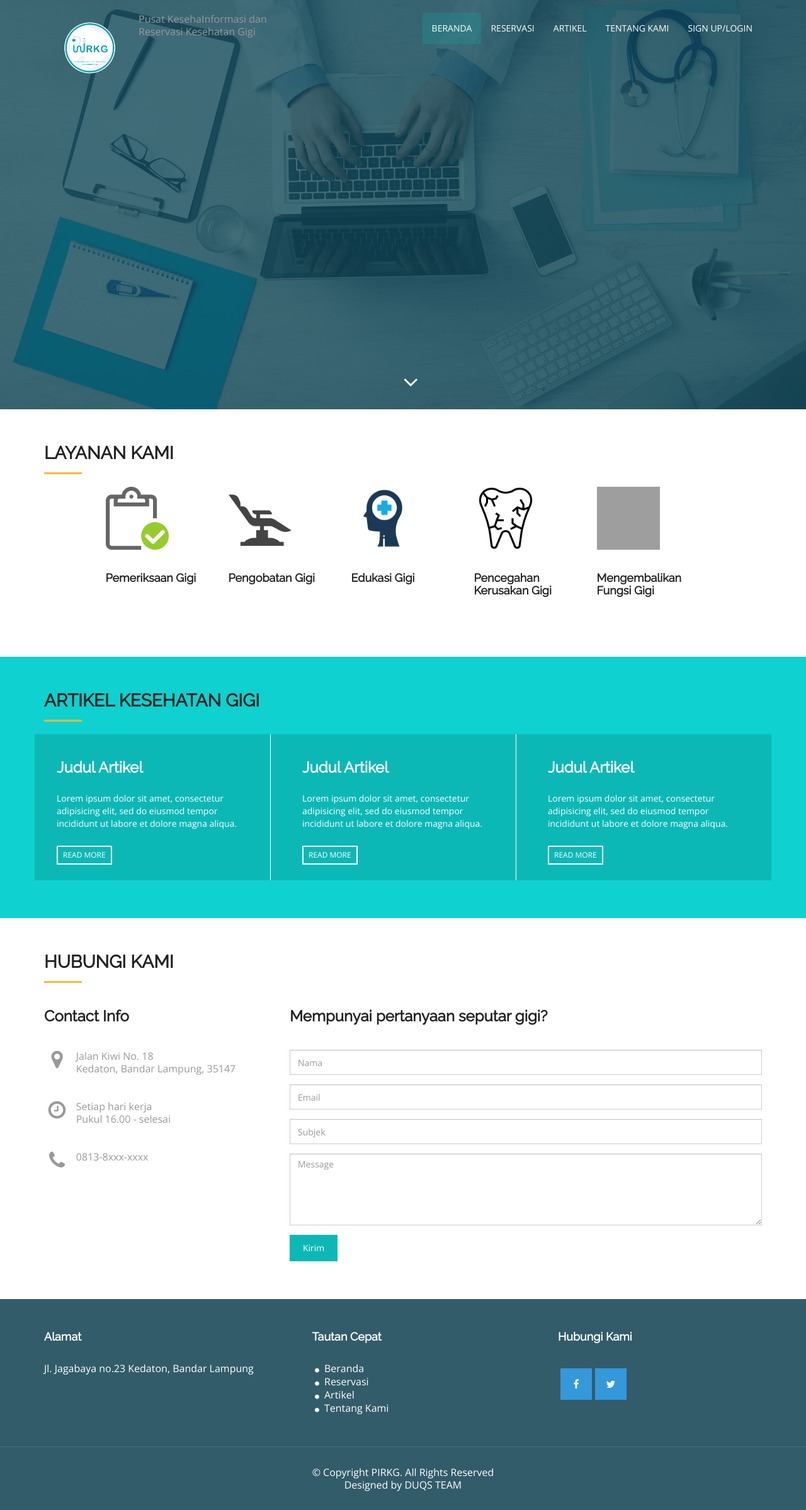
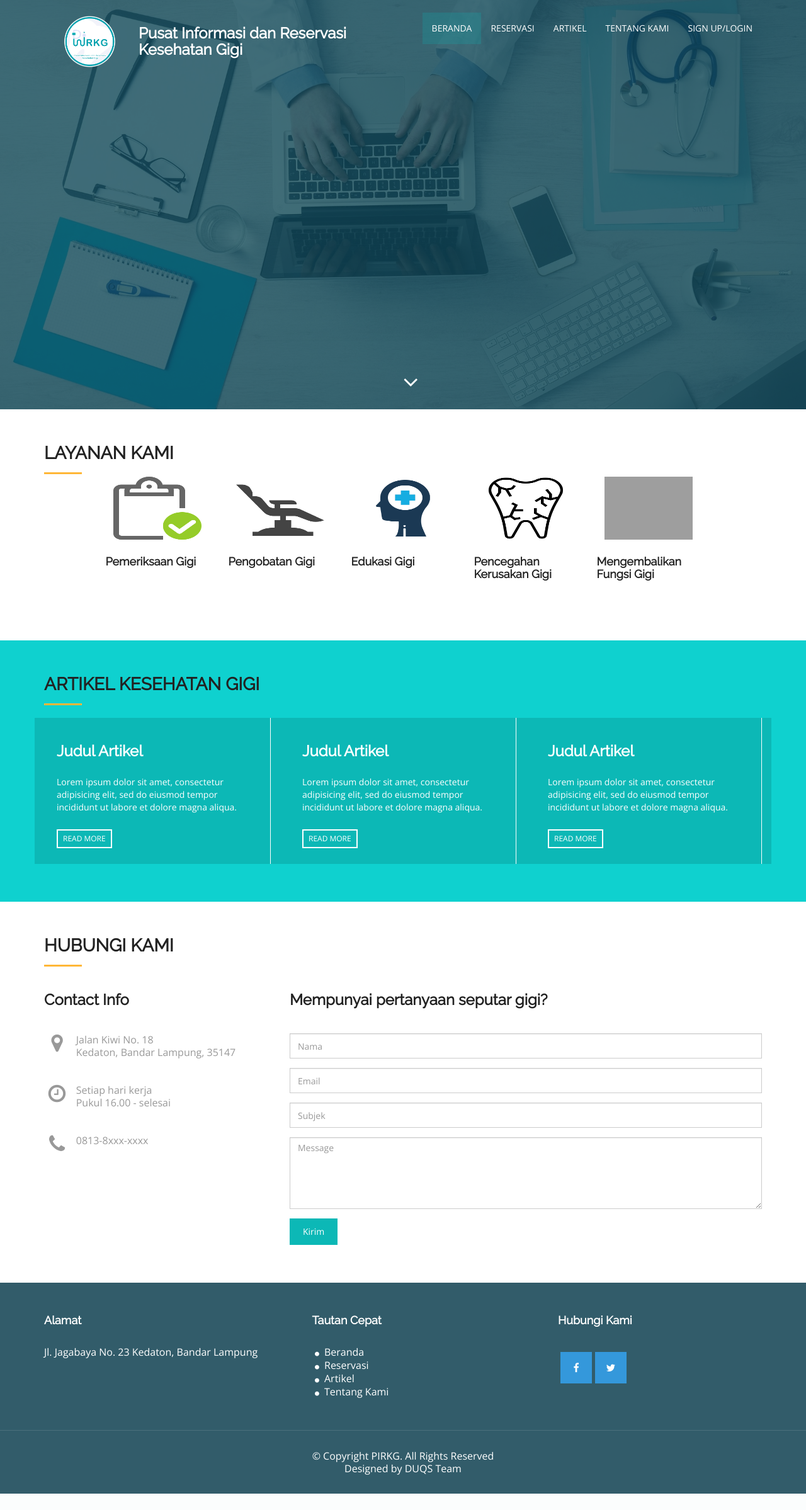
Before and after one commit to Mariadinii/PIRKG, a CodeIgniter app: page /PIRKG/ in a window 1280 px wide. Shown: the whole page at 63% size. After the commit the page ends 2372 px from the top, so only its background shows below. Run offline with CodeIgniter, Linux system fonts and the light colour scheme; some libraries are stand-ins or nearby versions; some web fonts are replaced; grey boxes are pictures that could not be loaded.

Commit message:
update tampilan awal

```diff
--- a/application/views/pages/home.php
+++ b/application/views/pages/home.php
@@ -10,7 +10,7 @@
         <div class="col-md-2 col-sm-2">
           <div class="service-info">
             <div class="icon">
-              <img src="<?php echo base_url(); ?>assets/img/layanan1.png">
+              <img src="<?php echo base_url(); ?>assets/img/layanan1.png" class="img-responsive" style="width: 140px; margin-top: -16px;">
             </div>
             <div class="icon-info">
               <h4>Pemeriksaan Gigi</h4>
@@ -20,7 +20,7 @@
         <div class="col-md-2 col-sm-2">
           <div class="service-info">
             <div class="icon">
-              <img src="<?php echo base_url(); ?>assets/img/layanan2.png">
+              <img src="<?php echo base_url(); ?>assets/img/layanan2.png" class="img-responsive" style="width: 140px; margin-top: -16px;">
             </div>
             <div class="icon-info">
               <h4>Pengobatan Gigi</h4>
@@ -30,17 +30,17 @@
         <div class="col-md-2 col-sm-2">
           <div class="service-info">
             <div class="icon">
-              <img src="<?php echo base_url(); ?>assets/img/layanan3.png">
+              <img src="<?php echo base_url(); ?>assets/img/layanan3.png" class="img-responsive" style="width: 140px; margin-top: -16px;">
             </div>
             <div class="icon-info">
               <h4>Edukasi Gigi</h4>
             </div>
           </div>
-		</div>
+    </div>
         <div class="col-md-2 col-sm-2">
           <div class="service-info">
             <div class="icon">
-              <img src="<?php echo base_url(); ?>assets/img/layanan4.png">
+              <img src="<?php echo base_url(); ?>assets/img/layanan4.png" class="img-responsive" style="width: 140px; margin-top: -16px;">
             </div>
             <div class="icon-info">
               <h4>Pencegahan Kerusakan Gigi</h4>
@@ -50,7 +50,7 @@
         <div class="col-md-2 col-sm-2">
           <div class="service-info">
             <div class="icon">
-              <img src="<?php echo base_url(); ?>assets/img/layanan5.png">
+              <img src="<?php echo base_url(); ?>assets/img/layanan5.png" class="img-responsive" style="width: 140px; margin-top: -16px;">
             </div>
             <div class="icon-info">
               <h4>Mengembalikan Fungsi Gigi</h4>
@@ -66,7 +66,7 @@
   <section id="cta-1" class="section-padding">
     <div class="container">
       <div class="row">
-      	<div class="col-md-12">
+        <div class="col-md-12">
           <h2 class="ser-title">Artikel Kesehatan Gigi</h2>
           <hr class="botm-line">
         </div>
@@ -86,9 +86,8 @@
               <a href="#" class="medi-info-btn">READ MORE</a>
             </div>
           </div>
-          <div class="col-md-4 col-sm-4 mt-boxy-3">
-            <div class="mt-boxy-color"></div>
-            <div class="end-info">
+          <div class="col-md-4 col-sm-4">
+            <div class="medi-info">
               <h3>Judul Artikel</h3>
               <p>Lorem ipsum dolor sit amet, consectetur adipisicing elit, sed do eiusmod tempor incididunt ut labore et dolore magna aliqua.</p>
               <a href="#" class="medi-info-btn">READ MORE</a>
--- a/application/views/templates/footer.php
+++ b/application/views/templates/footer.php
@@ -1,5 +1,3 @@
-
-
 <!--footer-->
   <footer id="footer">
     <div class="top-footer">
@@ -10,7 +8,7 @@
               <h4 class="white no-padding">Alamat</h4>
             </div>
             <div class="info-sec">
-              <p>Jl. Jagabaya no.23 Kedaton, Bandar Lampung</p>
+              <p>Jl. Jagabaya No. 23 Kedaton, Bandar Lampung</p>
             </div>
           </div>
           <div class="col-md-4 col-sm-4 marb20">
@@ -19,10 +17,10 @@
             </div>
             <div class="info-sec">
               <ul class="quick-info">
-                <li><a href="#"><i class="fa fa-circle"></i>Beranda</a></li>
-                <li><a href="#"><i class="fa fa-circle"></i>Reservasi</a></li>
-                <li><a href="#"><i class="fa fa-circle"></i>Artikel</a></li>
-				<li><a href="#"><i class="fa fa-circle"></i>Tentang Kami</a></li>
+                <li><a href="<?php echo base_url(); ?>"><i class="fa fa-circle"></i>Beranda</a></li>
+                <li><a href="<?php echo base_url(); ?>reservasi"><i class="fa fa-circle"></i>Reservasi</a></li>
+                <li><a href="<?php echo base_url(); ?>artikel"><i class="fa fa-circle"></i>Artikel</a></li>
+                <li><a href="<?php echo base_url(); ?>tentang_kami"><i class="fa fa-circle"></i>Tentang Kami</a></li>
               </ul>
             </div>
           </div>
@@ -46,13 +44,7 @@
           <div class="col-md-12 text-center">
             © Copyright PIRKG. All Rights Reserved
             <div class="credits">
-              <!--
-                All the links in the footer should remain intact.
-                You can delete the links only if you purchased the pro version.
-                Licensing information: https://bootstrapmade.com/license/
-                Purchase the pro version with working PHP/AJAX contact form: https://bootstrapmade.com/buy/?theme=Medilab
-              -->
-              Designed by <text> DUQS TEAM </text>
+              Designed by DUQS Team
             </div>
           </div>
         </div>
@@ -65,5 +57,7 @@
   <script src="<?php echo base_url(); ?>assets/js/jquery.easing.min.js"></script>
   <script src="<?php echo base_url(); ?>assets/js/bootstrap.min.js"></script>
   <script src="<?php echo base_url(); ?>assets/js/custom.js"></script>
+  <script src="<?php echo base_url(); ?>assets/contactform/contactform.js"></script>
+
 </body>
 </html>
--- a/application/views/templates/header.php
+++ b/application/views/templates/header.php
@@ -5,8 +5,8 @@
   <meta charset="utf-8">
   <meta name="viewport" content="width=device-width, initial-scale=1">
   <title>Pusat Informasi dan Reservasi Kesehatan Gigi</title>
-  <meta name="description" content="Free Bootstrap Theme by BootstrapMade.com">
-  <meta name="keywords" content="free website templates, free bootstrap themes, free template, free bootstrap, free website template">
+  <meta name="description" content="Webiste tentang pentingnya menjaga kesehatan gigi">
+  <meta name="keywords" content="gigi, kesehatan gigi, pelayanan kesehatan gigi, edukasi gigi">
 
   <link rel="stylesheet" type="text/css" href="https://fonts.googleapis.com/css?family=Open+Sans|Raleway|Candal">
   <link rel="stylesheet" type="text/css" href="<?php echo base_url(); ?>assets/css/font-awesome.min.css">
@@ -15,16 +15,20 @@
 </head>
 
 <body id="myPage" data-spy="scroll" data-target=".navbar" data-offset="60">
-  <!--Header-->
+  <!--banner-->
   <section id="banner" class="banner">
     <div class="bg-color">
-      <nav class="navbar navbar-default navbar-fixed-top">
+      <nav class="navbar navbar-default navbar-fixed-top"> <!-- Navigasi Bar -->
         <div class="container">
           <div class="col-md-12">
             <div class="navbar-header">
-
-              <a class="navbar-brand" href="<?php echo base_url(); ?>"><img src="<?php echo base_url(); ?>assets/img/logo.png" class="img-responsive" style="width: 10px; margin-top: -6px;"></a>
-			  <p>Pusat KesehaInformasi dan Reservasi Kesehatan Gigi </p>
+              <button type="button" class="navbar-toggle" data-toggle="collapse" data-target="#myNavbar">
+                <span class="icon-bar"></span>
+                <span class="icon-bar"></span>
+                <span class="icon-bar"></span>
+              </button>
+              <a class="navbar-brand" href="<?php echo base_url(); ?>"><img src="<?php echo base_url(); ?>assets/img/logo_pirkg.png" class="img-responsive" style="width: 140px; margin-top: -16px;"></a>
+              <h3 style="color: white;">Pusat Informasi dan Reservasi Kesehatan Gigi</h3>
             </div>
             <div class="collapse navbar-collapse navbar-right" id="myNavbar">
               <ul class="nav navbar-nav">
@@ -32,13 +36,12 @@
                 <li class=""><a href="<?php echo base_url(); ?>reservasi">Reservasi</a></li>
                 <li class=""><a href="<?php echo base_url(); ?>artikel">Artikel</a></li>
                 <li class=""><a href="<?php echo base_url(); ?>tentang_kami">Tentang Kami</a></li>
-				<li class=""><a href="<?php echo base_url(); ?>">Sign Up/Login</a></li>
+                <li class=""><a href="#l">Sign Up/Login</a></li>
               </ul>
-
             </div>
           </div>
         </div>
-      </nav>
+      </nav> <!-- end Navigasi Bar -->
 
       <!-- Header -->
       <div class="container">
@@ -55,8 +58,5 @@
         </div>
       </div>
     </div> <!-- end Header -->
-
   </section>
-  <!--/ Header-->
-
-	<!-- Body Container -->
+  <!--/ end banner-->
```
